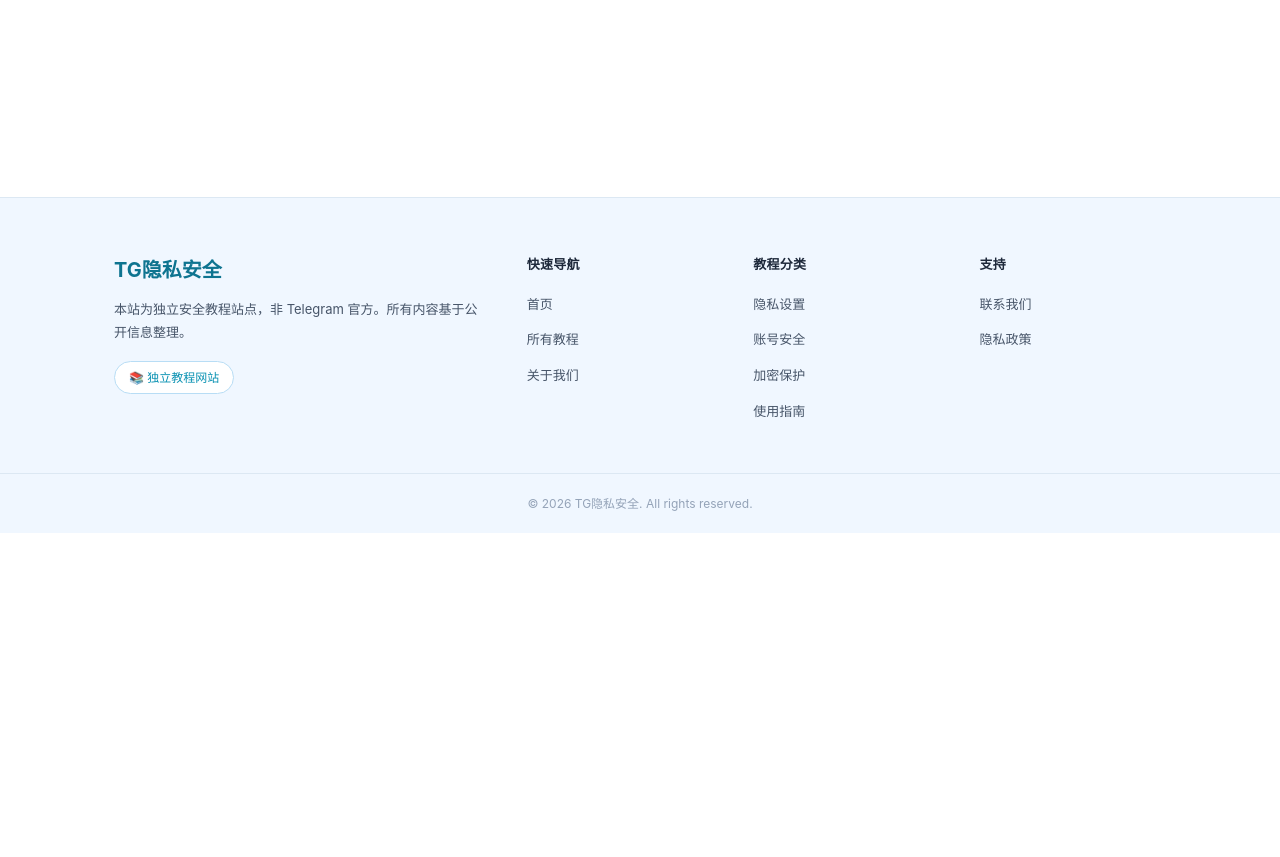
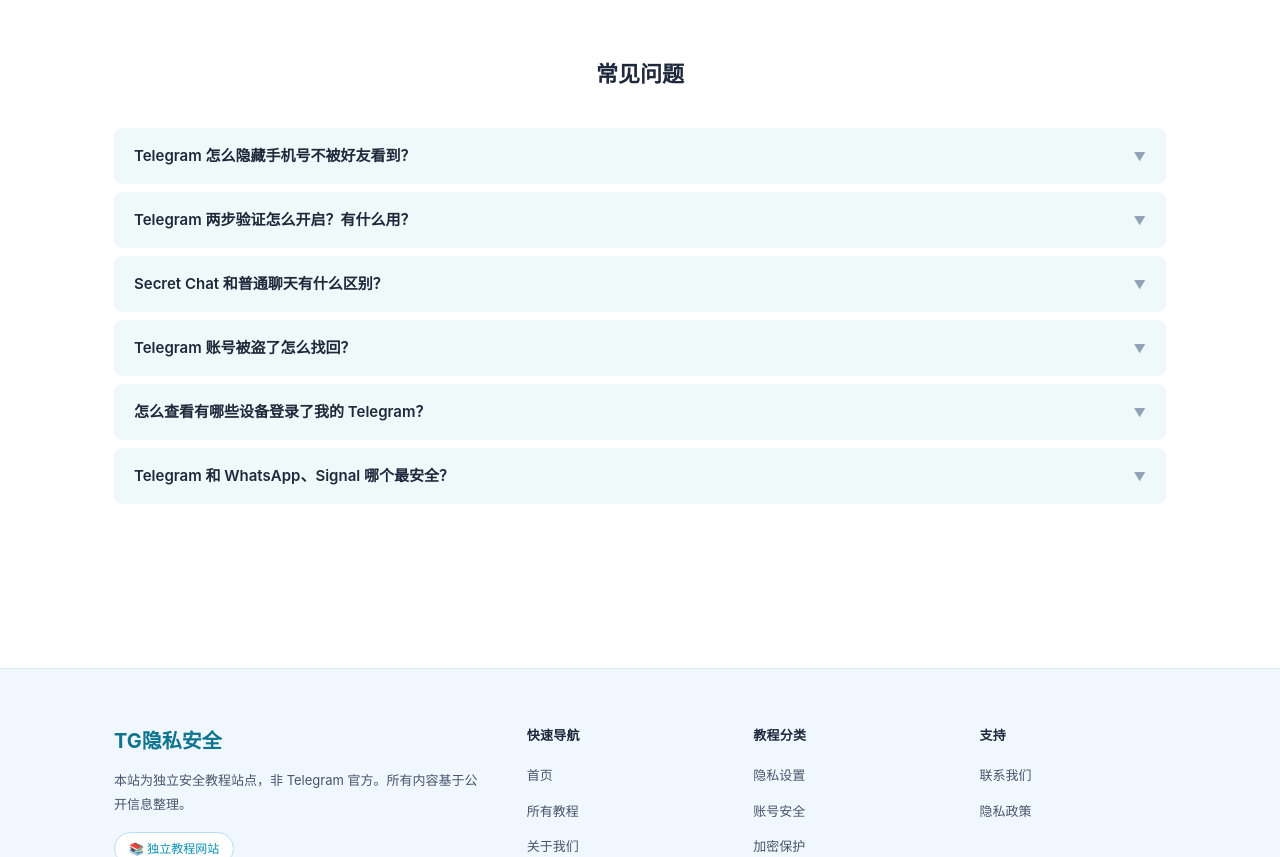
Before and after one commit to auxwy668/zdxsd900.com, an Astro site: page / in a window 1280 px wide. Shown: the part 3270-4127 px from the top of the page. Before the commit the page ends 3803 px from the top, so only its background shows below. Built offline with nearby package versions, Linux system fonts and the light colour scheme; Astro itself is replaced by a stand-in of ours.

Commit message:
feat: 首页FAQ区块 + 全站FAQ折叠JS

```diff
--- a/src/layouts/BaseLayout.astro
+++ b/src/layouts/BaseLayout.astro
@@ -181,5 +181,10 @@
   <!-- Inject global CSS (plain <style> avoids Astro's CSS processing) -->
   <style set:html={globalCSS} />
 
+  <!-- FAQ accordion JS -->
+  <script is:inline>
+    document.addEventListener('DOMContentLoaded',function(){document.querySelectorAll('.faq-q').forEach(function(q){q.addEventListener('click',function(){var item=q.parentElement;var open=item.classList.contains('open');document.querySelectorAll('.faq-item').forEach(function(i){i.classList.remove('open');i.querySelector('.faq-a').style.maxHeight='0'});if(!open){item.classList.add('open');item.querySelector('.faq-a').style.maxHeight='500px'}})})});
+  </script>
+
 </body>
 </html>
--- a/src/pages/index.astro
+++ b/src/pages/index.astro
@@ -164,6 +164,37 @@
       </div>
     </section>
 
+    <!-- ── 常见问题 FAQ ── -->
+    <section class="articles" style="padding-bottom:0">
+      <h2>常见问题</h2>
+      <div class="faq-list">
+        <div class="faq-item">
+          <div class="faq-q">Telegram 怎么隐藏手机号不被好友看到？ <span class="faq-arrow">▼</span></div>
+          <div class="faq-a"><div class="faq-a-inner">进入 Telegram 设置 → 隐私和安全 → 手机号码，将「谁可以看到我的手机号码」设置为「没有人」，并将「谁可以通过手机号码找到我」设为「我的联系人」。详细步骤请查看 <a href="/telegram-privacy-settings-guide/">Telegram 隐私安全设置完全指南</a>。</div></div>
+        </div>
+        <div class="faq-item">
+          <div class="faq-q">Telegram 两步验证怎么开启？有什么用？ <span class="faq-arrow">▼</span></div>
+          <div class="faq-a"><div class="faq-a-inner">在设置 → 隐私和安全 → 两步验证中设置密码，可以防止他人仅凭短信验证码登录你的账号。即使 SIM 卡被克隆，没有两步验证密码也无法登录。详见 <a href="/telegram-two-step-verification/">Telegram 两步验证完整教程</a>。</div></div>
+        </div>
+        <div class="faq-item">
+          <div class="faq-q">Secret Chat 和普通聊天有什么区别？ <span class="faq-arrow">▼</span></div>
+          <div class="faq-a"><div class="faq-a-inner">Secret Chat 采用端到端加密（E2E），消息仅存在双方设备上、不经过 Telegram 服务器中转；支持阅后即焚、禁止转发和截图提醒。普通群聊和频道使用的是服务器端加密。详情见 <a href="/telegram-secret-chat-e2e/">Secret Chat 端到端加密原理</a>。</div></div>
+        </div>
+        <div class="faq-item">
+          <div class="faq-q">Telegram 账号被盗了怎么找回？ <span class="faq-arrow">▼</span></div>
+          <div class="faq-a"><div class="faq-a-inner">首先在活跃会话中强制下线陌生设备，然后重置两步验证密码，最后联系 Telegram 官方支持。关键信号：收到未授权的登录验证码、好友收到你的异常消息、设备列表出现未知设备。完整步骤见 <a href="/telegram-account-hacked-recovery/">Telegram 账号被盗找回指南</a>。</div></div>
+        </div>
+        <div class="faq-item">
+          <div class="faq-q">怎么查看有哪些设备登录了我的 Telegram？ <span class="faq-arrow">▼</span></div>
+          <div class="faq-a"><div class="faq-a-inner">设置 → 隐私和安全 → 活跃会话，可以看到所有登录设备及其 IP、地区和最后活跃时间。点击任一设备可远程注销。建议每两周检查一次，不认识的设备立即踢掉。详见 <a href="/telegram-active-sessions-management/">活跃会话管理教程</a>。</div></div>
+        </div>
+        <div class="faq-item">
+          <div class="faq-q">Telegram 和 WhatsApp、Signal 哪个最安全？ <span class="faq-arrow">▼</span></div>
+          <div class="faq-a"><div class="faq-a-inner">Signal 默认端到端加密最强；WhatsApp 也是 E2E 但属于 Meta（隐私争议较大）；Telegram 只有 Secret Chat 是 E2E，普通聊天为服务器端加密，但功能最丰富、跨平台体验最好。三者各有优劣，完整对比见 <a href="/telegram-vs-whatsapp-vs-signal/">Telegram vs WhatsApp vs Signal 深度对比</a>。</div></div>
+        </div>
+      </div>
+    </section>
+
   </div>
 
   <style set:html={pageCSS} />
```
